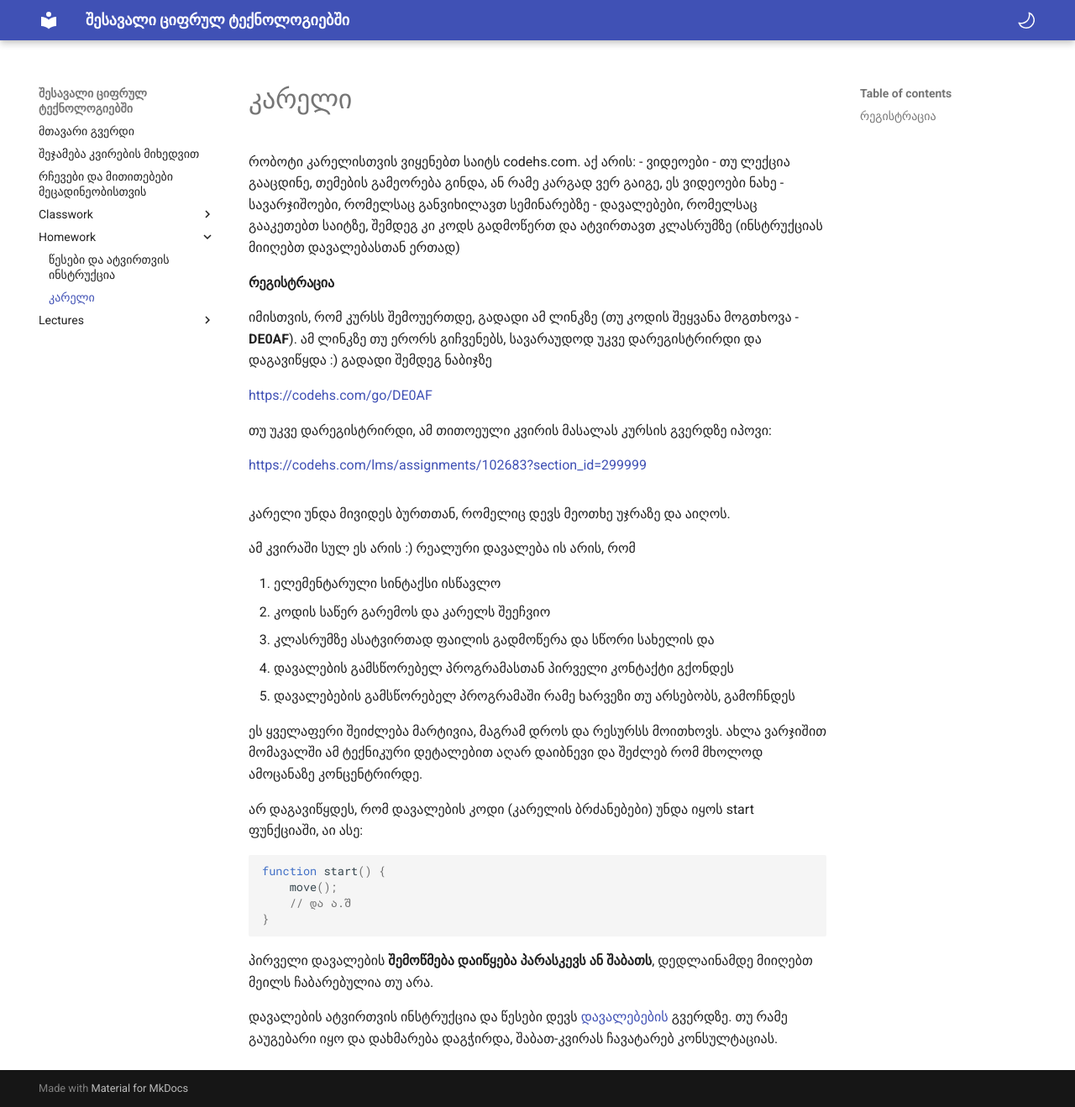
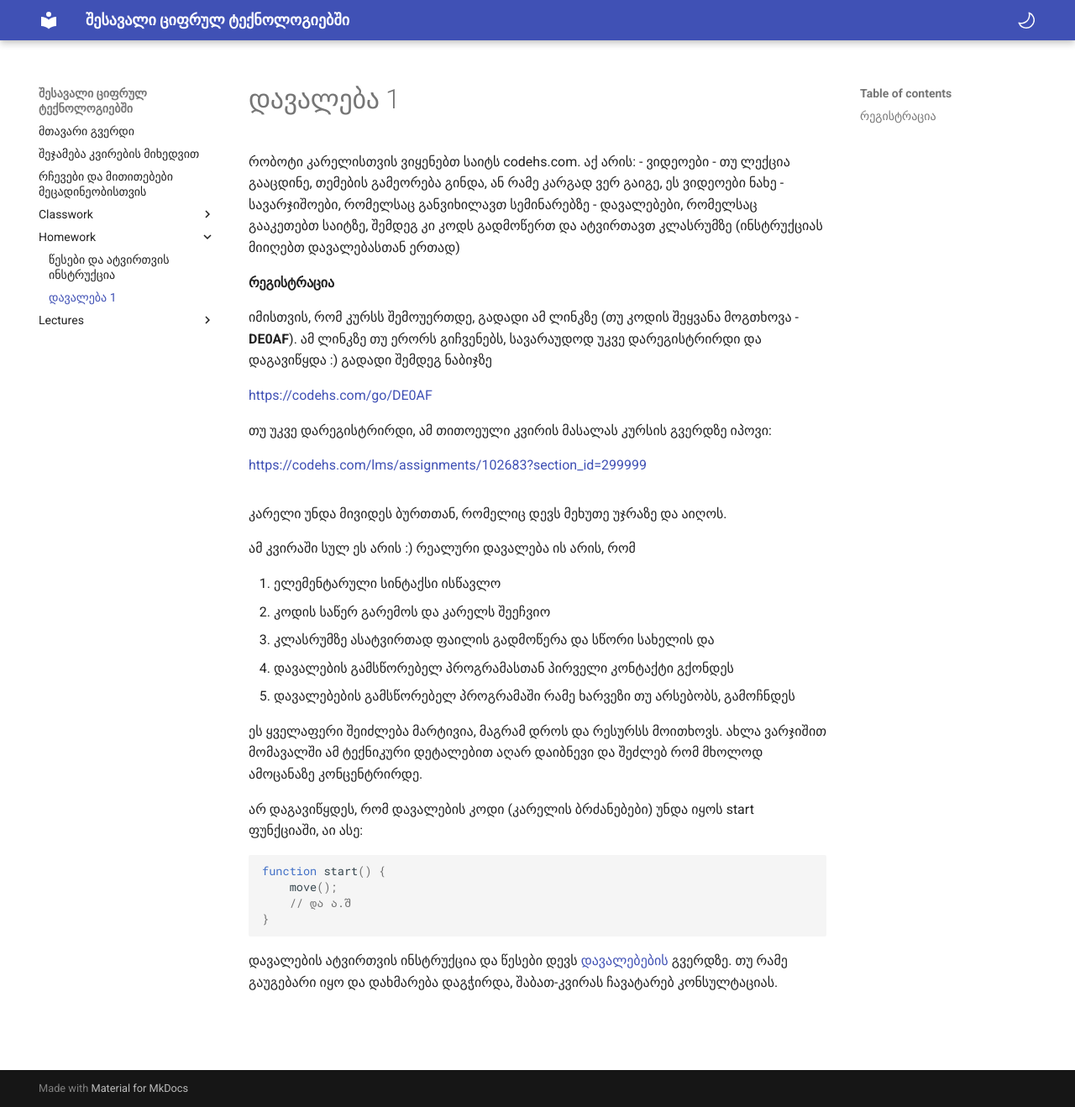
Before and after one commit to freeuni-digital-technologies-archive/22s, an MkDocs documentation site: the page built from content/homework/01_karel.md, in a window 1280 px wide and 1318 px high. Shown: the whole window at 84% size. Built offline with MkDocs 1.6.1 and Material for MkDocs 9.7.7, drawn with Linux system fonts in a browser that asks for light colours.

Commit message:
ra xalxia

````diff
--- a/content/homework/01_karel.md
+++ b/content/homework/01_karel.md
@@ -1,4 +1,4 @@
-# კარელი
+# დავალება 1
 {%
    include-markdown "../classwork/01_karel_setup.md"
    start="### codehs"
@@ -6,7 +6,7 @@
    end="მთავარი თემები"
 %}
 
-კარელი უნდა მივიდეს ბურთთან, რომელიც დევს მეოთხე უჯრაზე და აიღოს.
+კარელი უნდა მივიდეს ბურთთან, რომელიც დევს მეხუთე უჯრაზე და აიღოს.
 
 
 
@@ -29,6 +29,4 @@ function start() {
 }
 ```
 
-პირველი დავალების **შემოწმება დაიწყება პარასკევს ან შაბათს**, დედლაინამდე მიიღებთ მეილს ჩაბარებულია თუ არა.
-
 დავალების ატვირთვის ინსტრუქცია და წესები დევს [დავალებების](/homework/00_instructions) გვერდზე. თუ რამე გაუგებარი იყო და დახმარება დაგჭირდა, შაბათ-კვირას ჩავატარებ კონსულტაციას.
````
